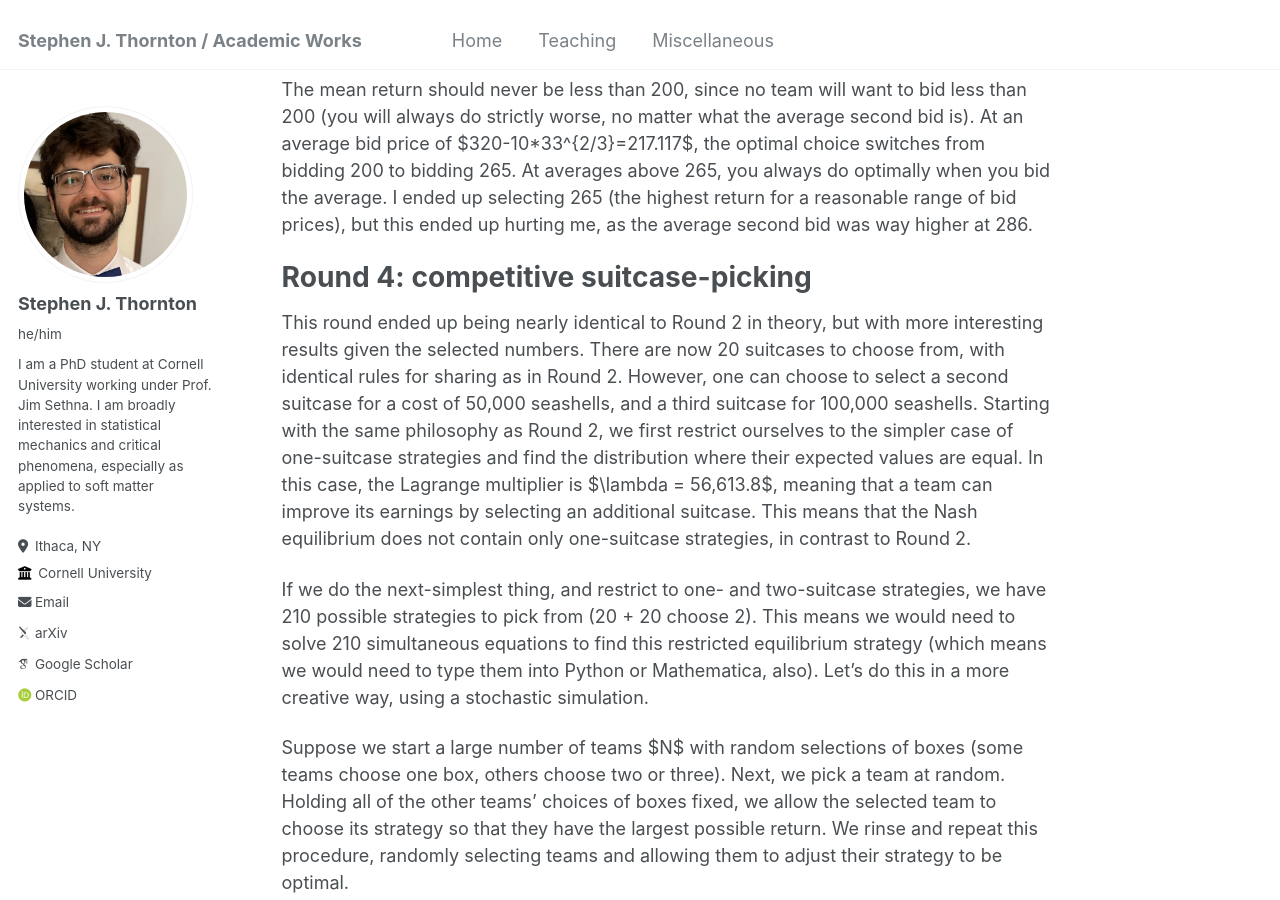
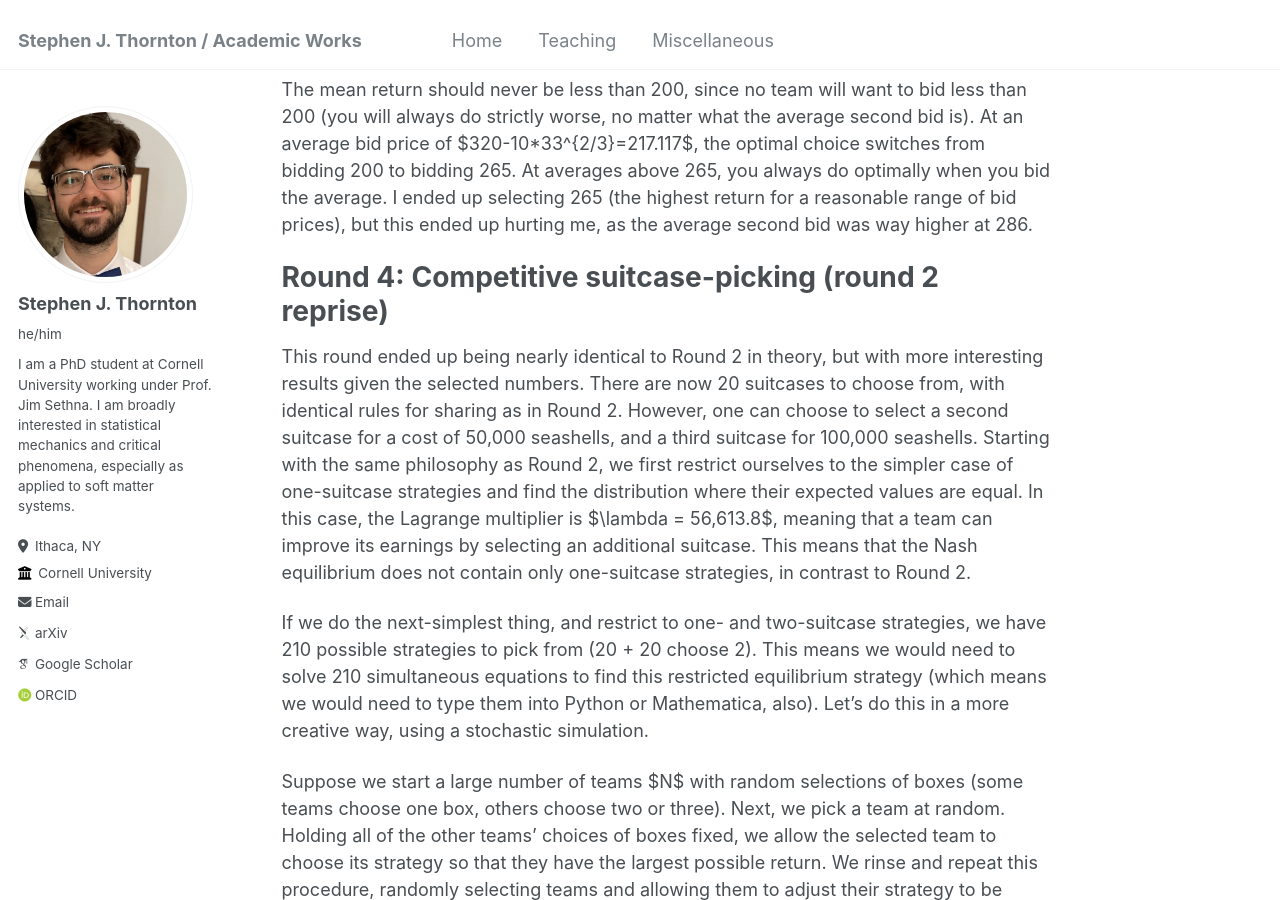
Before and after one commit to stephen-thornton/stephen-thornton.github.io, a Jekyll site: the page built from _miscellaneous/Prosperity.md, in a window 1280 px wide and 900 px high, scrolled down 5168 px. Built offline with Jekyll 4.4.1, drawn with Linux system fonts in a browser that asks for light colours; some web fonts are replaced; some of the changed text lies outside the part shown.

Commit message:
Update Prosperity.md

```diff
--- a/_miscellaneous/Prosperity.md
+++ b/_miscellaneous/Prosperity.md
@@ -11,7 +11,7 @@ location: "Ithaca, NY"
 ## Overview
 *Prosperity* is a 15-day trading challenge hosted by IMC Trading, a trading firm. The 15-day challenge is separated into 5 rounds, each of which lasts 72 hours. Within each round, teams compete in a pair of challenges – an *algorithmic* challenge, which involves noticing trends in markets and writing Python code to automate buying and selling of certain commodities, and a *manual* challenge, which involves submitting a single answer to a trading-based question. I focused on solving the manual challenges. My thought process and the outcomes are detailed throughout this page.
 
-# Round 1: Currency Exchange
+# Round 1: Currency exchange
 In Round 1, we were given the following table of currencies to trade, along with their corresponding exchange rates:
 
 <div align="center">
@@ -41,7 +41,7 @@ seashells->snowballs->silicon nuggets->pizza->snowballs->seashells.
 
 This sequence multiplies your starting currency by 1.08868032. Many other participating teams also found this optimal trade, leading to a ~1000-way tie in the manual Round 1.
 
-# Round 2: competitive container-picking
+# Round 2: Competitive container-picking
 In this round, 10 containers are presented. Each container has a different amount of seashells inside of it $c_i$. When we select a box, we share its contents with some number of *individuals* $n_i$ (also printed on the box) and also some percentage of teams that select the same box as we do. To be precise, the payout $w_i$ from selecting box $i$ with $c_i$ seashells and $n_i$ individuals when a fraction $f_i$ of the total number of teams also select that box is
 
 $$w_i = \frac{c_i}{n_i+100*f_i}.$$
@@ -90,7 +90,7 @@ Because the Lagrange multiplier $\lambda$ is less than the cost of opening anoth
 
 Now for the question of which container to pick. If we had strong beliefs about which container others would pick (relative to the Nash equilibrium), we could exploit these to do better than the other teams. However, I assume the other teams are playing optimally and roll a weighted die with the probabilities of the Nash equilibrium strategy. I end up selecting the 9th box. 24.06% of the other teams ended up selecting this box, which is significantly higher than the expected (from Nash) of ~16.7%. As a result, I only earned 26,015 seashells instead of the expected 35,248.2. However, the result that I should definitely *not* pick a second box was certainly correct.
 
-# Round 3: turtle trading
+# Round 3: Turtle trading
 In this round, there is a "large collection" of turtles that are looking to trade flippers with you. You will set a *bid price*, which is the price you will buy all flippers at. The turtles will sell you their flippers at your bid price as long as it is above their *reserve price*, which can be thought of as the minimal value that each turtle values its flipper. You can then sell the flippers at 320 seashells per flipper. The distribution of reserve prices is
 
 $$\rho(x) = \frac{1}{110}\left(\right)\Theta\left(\right)$$
@@ -124,7 +124,7 @@ We can also plot the expected returns as a function of the optimal second bid:
 
 The mean return should never be less than 200, since no team will want to bid less than 200 (you will always do strictly worse, no matter what the average second bid is). At an average bid price of $320-10*33^{2/3}=217.117$, the optimal choice switches from bidding 200 to bidding 265. At averages above 265, you always do optimally when you bid the average. I ended up selecting 265 (the highest return for a reasonable range of bid prices), but this ended up hurting me, as the average second bid was way higher at 286.
 
-# Round 4: competitive suitcase-picking
+# Round 4: Competitive suitcase-picking (round 2 reprise)
 This round ended up being nearly identical to Round 2 in theory, but with more interesting results given the selected numbers. There are now 20 suitcases to choose from, with identical rules for sharing as in Round 2. However, one can choose to select a second suitcase for a cost of 50,000 seashells, and a third suitcase for 100,000 seashells. Starting with the same philosophy as Round 2, we first restrict ourselves to the simpler case of one-suitcase strategies and find the distribution where their expected values are equal. In this case, the Lagrange multiplier is $\lambda = 56,613.8$, meaning that a team can improve its earnings by selecting an additional suitcase. This means that the Nash equilibrium does not contain only one-suitcase strategies, in contrast to Round 2.
 
 If we do the next-simplest thing, and restrict to one- and two-suitcase strategies, we have 210 possible strategies to pick from (20 + 20 choose 2). This means we would need to solve 210 simultaneous equations to find this restricted equilibrium strategy (which means we would need to type them into Python or Mathematica, also). Let's do this in a more creative way, using a stochastic simulation.
@@ -139,7 +139,7 @@ so $N$ becomes a parameter that controls the size of the perturbations to each $
 
 As we computed directly, the distribution $\left\lbrace f_i\right\rbrace$ contains two-container strategies, but it appears to not contain any three-container strategies (it is OK to pick a second container, but not a third). The probability condenses onto the 210 one- and two-container strategies. Only about 10% of teams end up selecting two containers. Because this was an involved enoungh simulation, I ended up picking the two-container strategy with highest probability in the Nash equilibrium, expecting it not to be overselected by others. This involved selecting the suitcases with 73,000 and 79,000 seashells in them. This ultimately led to a payoff of 65,801 seashells, which is higher than the expected value of 50,000 seashells. (A rough argument to see that this is the expected payoff at the Nash equilibrium – both one and two container strategies are contained in the Nash equilibrium. Switching from a one container strategy to a two container strategy must lead to no gain. Hence every individual box, and hence every one- or two-container strategy, must have 50,000 expected value). Both of the selected containers ended up being worth more than 50,000 seashells.
 
-# Round 5: reading comprehension
+# Round 5: Reading comprehension
 
 In this challenge, you were tasked with reading the magazine "Goldberg" (a parody of Bloomberg) and picking some set of commodities to buy or sell in certain amounts. Essentially, there is a set of news blurbs (e.g. cactus rail spikes are responsible for a train accident) and we are tasked with buying or selling some amount of cactus rail spikes. If you are not diversified in your buying and selling, you are hit with substantial fees: I found that when % or a commodity is bought/sold the profit is $10,000*%$ while the fee is $120*%^2$. I ended up reading the news articles, classifying whether the news was "good" or "bad" (corresponding to "buy" and "sell"), and quantifying my certainty in the situation given the news (some news was more certain than others; some information hinted merely at "rumors").
 
```
